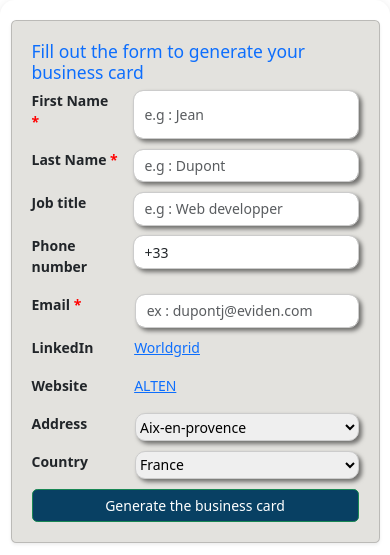
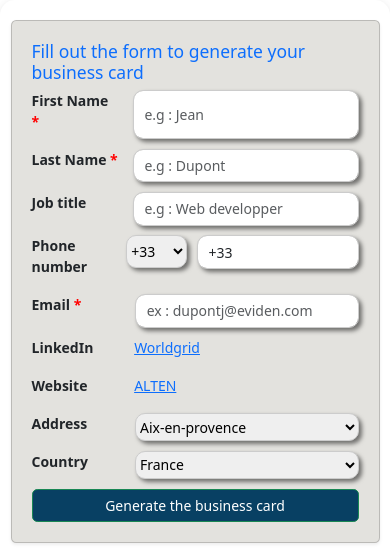
Before and after one commit to FaustinR/digital-business-card-vf, a plain HTML site: page index.html in a window 390 px wide. Shown: the top 555 px of the page. Drawn offline with Linux system fonts and the light colour scheme.

Commit message:
Allowing a customizable phone number

```diff
--- a/css/style.css
+++ b/css/style.css
@@ -124,6 +124,16 @@
     border-radius: 10px;
     border: 1px solid #ccc;
     box-shadow: 3px 3px 4px  rgba(0,0,0,.5);
+  }
+
+  #country-code {
+    border-radius: 10px;
+    border: 1px solid #ccc;
+    box-shadow: 3px 3px 4px  rgba(0,0,0,.5);
+    height: 2.3rem;
+    margin-right: 0.7rem;
+    margin-left: 1.5rem;
+    width: fit-content;
   }
 
   #bouton {
--- a/index.html
+++ b/index.html
@@ -41,8 +41,16 @@
         </div>
         <div class="form-group">
           <label class="form-label">Phone number</label>
+          <select id="country-code" name="country-code" aria-label="country-code">
+            <option value="+33" selected>+33</option>
+            <option value="+32">+32</option>
+            <option value="+49">+49</option>
+            <option value="+34">+34</option>
+            <option value="+44">+44</option>
+            <option value="Other" >Other</option>
+          </select>
           <input type="text" class="form-control" id="phone" placeholder="ex : +33 7......" style="height: fit-content;" pattern="\d{9}"
-            maxlength="12" inputmode="numeric" value="+33">
+            maxlength="12" inputmode="numeric">
         </div>
         <div class="form-group">
           <label class="form-label add-red-star">Email</label>
--- a/js/script.js
+++ b/js/script.js
@@ -12,7 +12,9 @@ var inputs = ['first-name', 'last-name','role', 'phone', 'email', 'address', 'co
 const newInputs = ['custom-street', 'additional-street', 'custom-code', 'custom-city'];
 var otherAddress = false;
 var otherCountry = false;
+var otherPhone = false;
 const codeCity = document.getElementById("custom-code").value;
+let prefix = document.getElementById('country-code').value;
 
 /**
  * Liste des adresses des sites de Bezons, Aix et Echirolles
@@ -92,6 +94,9 @@ function getFormData() {
     const data = {};
     inputs.forEach(id => {
       data[id] = document.getElementById(id).value.trim();
+      if(id === 'phone' && otherPhone){
+        prefix = '+';
+      }
     });
 
     const address = getAddress();
@@ -100,6 +105,7 @@ function getFormData() {
     data.addStreet = data['additional-street'];
     data.code = address.code;
     data.city = address.city
+    data.customCity = address.customCity
     data.country = !otherCountry ? getCountry() : document.getElementById('other-country').value.trim();
     data.company = companyName;
     return data;
@@ -120,13 +126,22 @@ function getFormData() {
       document.getElementById('country').value = 'France';
     }
 
+    const selectElem = document.getElementById("country-code");
+
+    selectElem.addEventListener('change', () => {
+      prefix = selectElem.value;
+      document.getElementById('phone').value = selectElem.value !== 'Other' ? prefix : '+';
+      otherPhone = selectElem.value === 'Other' ? true : false;
+    });
+
     const data = getFormData();
     displayNewCountry();
     const addressToDisplay = [
       data.street,
       otherAddress ? data.addStreet+ '<br>' : '',
       data.code,
-      data.city
+      data.city,
+      otherAddress ? data.customCity + '<br>' : ''
     ].filter(str => str !== "").join('\n');
 
     inputs.forEach(id => {
@@ -138,7 +153,7 @@ function getFormData() {
         document.getElementById('display-country').textContent = document.getElementById(id).value.trim();
       }else if(id === 'phone'){
         // On affiche l'icône(combiné d'un téléphone) seulement si le numéro de téléphone est renseigné
-        data[id].length > 3 ? document.getElementById('phone-section').style.display = 'block' : document.getElementById('phone-section').style.display = 'none';
+        data[id].length > 1 ? document.getElementById('phone-section').style.display = 'block' : document.getElementById('phone-section').style.display = 'none';
         //On récupére les 9 derniers chiffres du numéro de téléphone et dans la carte de visite on les affiche au format +33 6 06 06 06 06
         // Avec une éspace après tous les 2 chiffres
         const lastDigits = data[id].slice(3).replace(/\D/g, "").slice(0, 9);
@@ -149,7 +164,11 @@ function getFormData() {
             formatted += ' ';
           }
         }
-        document.getElementById('display-phone').textContent = "+33 "+ formatted;
+        if(otherPhone){
+          document.getElementById('display-phone').textContent = data[id]
+        }else{
+          document.getElementById('display-phone').textContent = prefix+" "+ formatted;
+        }
       }else{
           try {
             if(!newInputs.includes(id)){
@@ -201,7 +220,7 @@ newInputs.forEach(id => {
     document.getElementById(id).addEventListener('input', updateSummaryAndQRCode);
 });
 
-['other-country', 'country'].forEach(id => {
+['other-country', 'country', 'country-code'].forEach(id => {
     document.getElementById(id).addEventListener('input', updateSummaryAndQRCode);
 });
 
@@ -360,6 +379,7 @@ function getAddress(){
 
       addressJson.code = isValidPostalCodeCityFormat(codeCity) ? codeAndCity[0] + '<br>' : '';
       addressJson.city = isValidPostalCodeCityFormat(codeCity) ? codeAndCity[1] : '';
+      addressJson.customCity = document.getElementById('custom-city').value.trim();
 
       return addressJson
     }else{
@@ -564,7 +584,8 @@ window.onload = ()=>{
 
 
   const phoneInput = document.getElementById('phone');
-  const prefix = '+33';
+
+  document.getElementById('phone').value = prefix;
 
   phoneInput.addEventListener('input', () => {
     if (!phoneInput.value.startsWith(prefix)) {
@@ -596,6 +617,7 @@ window.onload = ()=>{
     }
   });
 
+
   window.addEventListener("DOMContentLoaded", formatAddress);
   window.addEventListener("resize", formatAddress);
 
```
